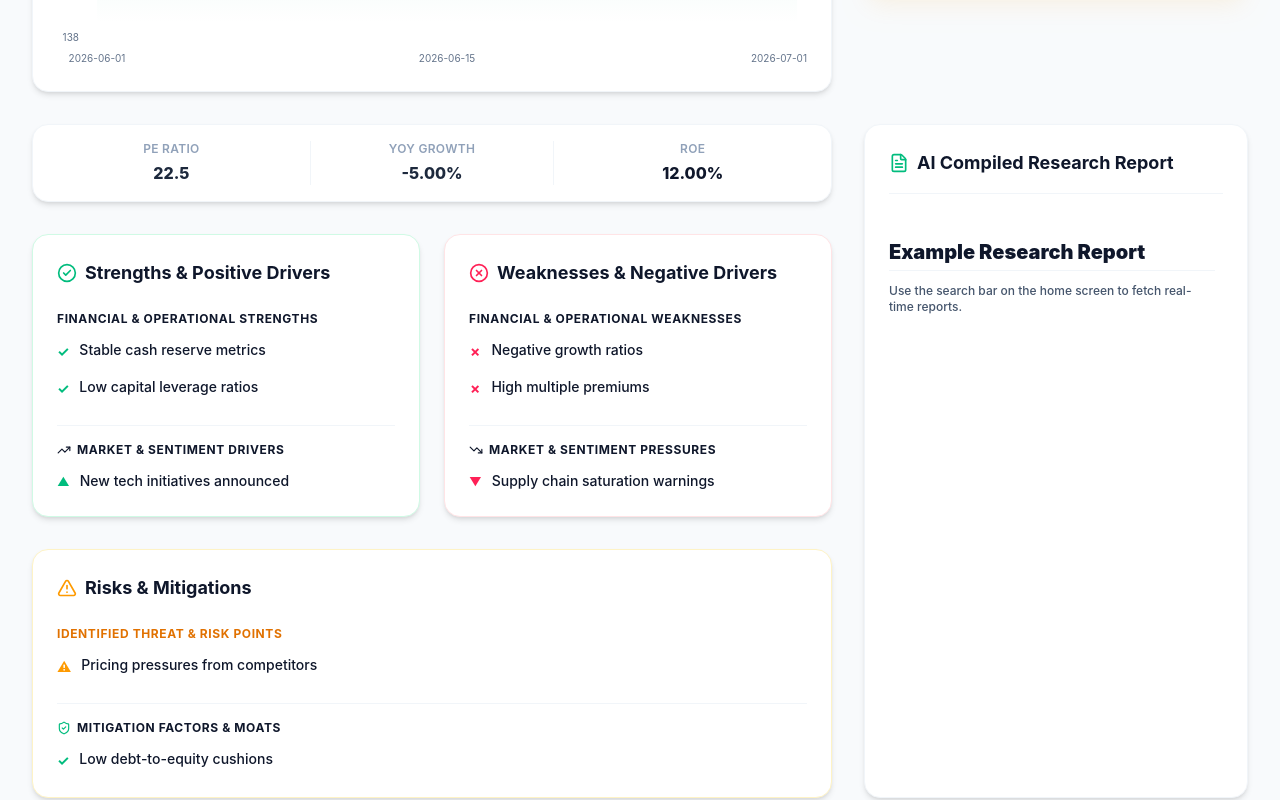
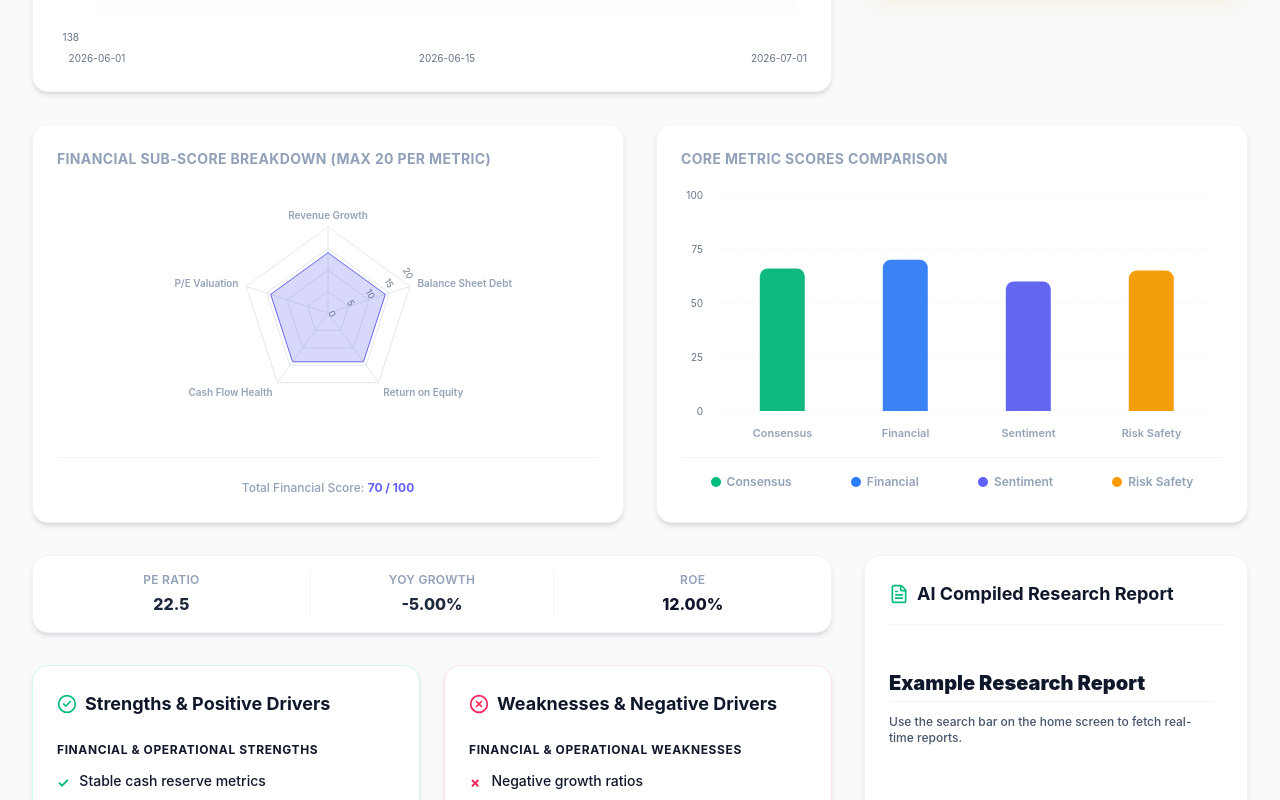
Before and after one commit to Yuvraj264/AI-Stock-analyst-, a React (Vite) app in the folder client/: page /dashboard in a window 1280 px wide. Shown: the part 700-1500 px from the top of the page. Built offline with nearby package versions, Linux system fonts and the light colour scheme.

Commit message:
Implemented Financial Visualizations

```diff
--- /dev/null
+++ b/client/src/components/FinancialBreakdownChart.jsx
@@ -0,0 +1,95 @@
+import React from 'react';
+import {
+  Radar,
+  RadarChart,
+  PolarGrid,
+  PolarAngleAxis,
+  PolarRadiusAxis,
+  ResponsiveContainer,
+  Tooltip
+} from 'recharts';
+
+/**
+ * FinancialBreakdownChart Component.
+ * Visualizes sub-scores (Revenue, Debt, ROE, Cash Flow, Valuation) using a Recharts Radar Chart.
+ */
+export const FinancialBreakdownChart = ({ score = 0, breakdown }) => {
+  const finalFinancialScore = Number(score) || 0;
+  const defaultSubScore = Math.round(finalFinancialScore / 5);
+
+  const data = [
+    {
+      subject: 'Revenue Growth',
+      value: breakdown?.revenue !== undefined ? breakdown.revenue : defaultSubScore,
+      fullMark: 20
+    },
+    {
+      subject: 'Balance Sheet Debt',
+      value: breakdown?.debt !== undefined ? breakdown.debt : defaultSubScore,
+      fullMark: 20
+    },
+    {
+      subject: 'Return on Equity',
+      value: breakdown?.roe !== undefined ? breakdown.roe : defaultSubScore,
+      fullMark: 20
+    },
+    {
+      subject: 'Cash Flow Health',
+      value: breakdown?.cashFlow !== undefined ? breakdown.cashFlow : defaultSubScore,
+      fullMark: 20
+    },
+    {
+      subject: 'P/E Valuation',
+      value: breakdown?.valuation !== undefined ? breakdown.valuation : defaultSubScore,
+      fullMark: 20
+    }
+  ];
+
+  return (
+    <div className="p-6 rounded-2xl border border-slate-100 dark:border-slate-800 bg-white dark:bg-slate-900 shadow-md flex flex-col h-full transition-all duration-300 hover:shadow-lg">
+      <h3 className="text-sm font-bold text-slate-400 uppercase tracking-wide mb-4">
+        Financial Sub-Score Breakdown (Max 20 per metric)
+      </h3>
+      <div className="h-64 w-full flex items-center justify-center">
+        <ResponsiveContainer width="100%" height="100%">
+          <RadarChart cx="50%" cy="50%" outerRadius="70%" data={data}>
+            <PolarGrid stroke="#e2e8f0" className="dark:stroke-slate-800" />
+            <PolarAngleAxis
+              dataKey="subject"
+              tick={{ fill: '#94a3b8', fontSize: 10, fontWeight: 600 }}
+            />
+            <PolarRadiusAxis
+              angle={30}
+              domain={[0, 20]}
+              tick={{ fill: '#64748b', fontSize: 9 }}
+              axisLine={false}
+            />
+            <Radar
+              name="Score"
+              dataKey="value"
+              stroke="#6366f1"
+              fill="#6366f1"
+              fillOpacity={0.25}
+            />
+            <Tooltip
+              contentStyle={{
+                backgroundColor: '#0f172a',
+                border: 'none',
+                borderRadius: '0.75rem',
+                color: '#f8fafc',
+                fontSize: '0.875rem'
+              }}
+            />
+          </RadarChart>
+        </ResponsiveContainer>
+      </div>
+      <div className="mt-4 pt-4 border-t border-slate-100 dark:border-slate-850 text-center">
+        <span className="text-xs text-slate-400 font-medium">
+          Total Financial Score: <span className="text-indigo-500 font-bold">{finalFinancialScore} / 100</span>
+        </span>
+      </div>
+    </div>
+  );
+};
+
+export default FinancialBreakdownChart;
--- /dev/null
+++ b/client/src/components/ScoreComparisonChart.jsx
@@ -0,0 +1,88 @@
+import React from 'react';
+import {
+  BarChart,
+  Bar,
+  XAxis,
+  YAxis,
+  CartesianGrid,
+  Tooltip,
+  ResponsiveContainer,
+  Cell
+} from 'recharts';
+
+/**
+ * ScoreComparisonChart Component.
+ * Visualizes the comparison of core scores (Consensus, Financial, Sentiment, Risk Safety) using a Recharts Bar Chart.
+ */
+export const ScoreComparisonChart = ({ finalScore = 0, financialScore = 0, newsScore = 0, riskScore = 0 }) => {
+  const data = [
+    { name: 'Consensus', score: Number(finalScore) || 0, color: '#10b981' }, // Emerald
+    { name: 'Financial', score: Number(financialScore) || 0, color: '#3b82f6' }, // Blue
+    { name: 'Sentiment', score: Number(newsScore) || 0, color: '#6366f1' }, // Indigo
+    { name: 'Risk Safety', score: Number(riskScore) || 0, color: '#f59e0b' } // Amber
+  ];
+
+  return (
+    <div className="p-6 rounded-2xl border border-slate-100 dark:border-slate-800 bg-white dark:bg-slate-900 shadow-md flex flex-col h-full transition-all duration-300 hover:shadow-lg">
+      <h3 className="text-sm font-bold text-slate-400 uppercase tracking-wide mb-4">
+        Core Metric Scores Comparison
+      </h3>
+      <div className="h-64 w-full flex items-center justify-center">
+        <ResponsiveContainer width="100%" height="100%">
+          <BarChart data={data} margin={{ top: 10, right: 10, left: -20, bottom: 0 }}>
+            <CartesianGrid strokeDasharray="3 3" stroke="#f1f5f9" className="dark:stroke-slate-800" vertical={false} />
+            <XAxis
+              dataKey="name"
+              tickLine={false}
+              axisLine={false}
+              tick={{ fill: '#94a3b8', fontSize: 11, fontWeight: 600 }}
+              dy={10}
+            />
+            <YAxis
+              domain={[0, 100]}
+              tickLine={false}
+              axisLine={false}
+              tick={{ fill: '#64748b', fontSize: 10 }}
+              dx={-10}
+            />
+            <Tooltip
+              contentStyle={{
+                backgroundColor: '#0f172a',
+                border: 'none',
+                borderRadius: '0.75rem',
+                color: '#f8fafc',
+                fontSize: '0.875rem'
+              }}
+              cursor={{ fill: 'rgba(241, 245, 249, 0.15)' }}
+            />
+            <Bar dataKey="score" radius={[8, 8, 0, 0]} maxBarSize={45}>
+              {data.map((entry, index) => (
+                <Cell key={`cell-${index}`} fill={entry.color} />
+              ))}
+            </Bar>
+          </BarChart>
+        </ResponsiveContainer>
+      </div>
+      <div className="mt-4 pt-4 border-t border-slate-100 dark:border-slate-850 flex justify-around text-[10px] sm:text-xs font-semibold text-slate-400">
+        <div className="flex items-center gap-1.5">
+          <div className="h-2.5 w-2.5 rounded-full bg-emerald-500" />
+          Consensus
+        </div>
+        <div className="flex items-center gap-1.5">
+          <div className="h-2.5 w-2.5 rounded-full bg-blue-500" />
+          Financial
+        </div>
+        <div className="flex items-center gap-1.5">
+          <div className="h-2.5 w-2.5 rounded-full bg-indigo-500" />
+          Sentiment
+        </div>
+        <div className="flex items-center gap-1.5">
+          <div className="h-2.5 w-2.5 rounded-full bg-amber-500" />
+          Risk Safety
+        </div>
+      </div>
+    </div>
+  );
+};
+
+export default ScoreComparisonChart;
--- a/client/src/pages/Dashboard.jsx
+++ b/client/src/pages/Dashboard.jsx
@@ -6,6 +6,8 @@ import { StrengthsCard } from '../components/StrengthsCard.jsx';
 import { WeaknessCard } from '../components/WeaknessCard.jsx';
 import { RiskCard } from '../components/RiskCard.jsx';
 import { ReportCard } from '../components/ReportCard.jsx';
+import { FinancialBreakdownChart } from '../components/FinancialBreakdownChart.jsx';
+import { ScoreComparisonChart } from '../components/ScoreComparisonChart.jsx';
 import { AreaChart, Area, XAxis, YAxis, Tooltip, ResponsiveContainer } from 'recharts';
 import { FileText, ArrowLeft, ArrowUpRight, ArrowDownRight, RefreshCw, BarChart2, Shield, Eye, Info } from 'lucide-react';
 
@@ -190,7 +192,21 @@ export const Dashboard = () => {
 
         </div>
 
-        {/* Row 3: Metrics summary & Detailed Analysis Cards Grid */}
+        {/* Row 3: Analytical Charts Grid */}
+        <div className="grid grid-cols-1 md:grid-cols-2 gap-8">
+          <FinancialBreakdownChart
+            score={analysis.financialScore}
+            breakdown={analysis.breakdown}
+          />
+          <ScoreComparisonChart
+            finalScore={analysis.finalScore}
+            financialScore={analysis.financialScore}
+            newsScore={analysis.newsScore}
+            riskScore={analysis.riskScore}
+          />
+        </div>
+
+        {/* Row 4: Metrics summary & Detailed Analysis Cards Grid */}
         <div className="grid grid-cols-1 lg:grid-cols-3 gap-8">
 
           {/* Left Columns: Qualitative Detail Lists */}
```
